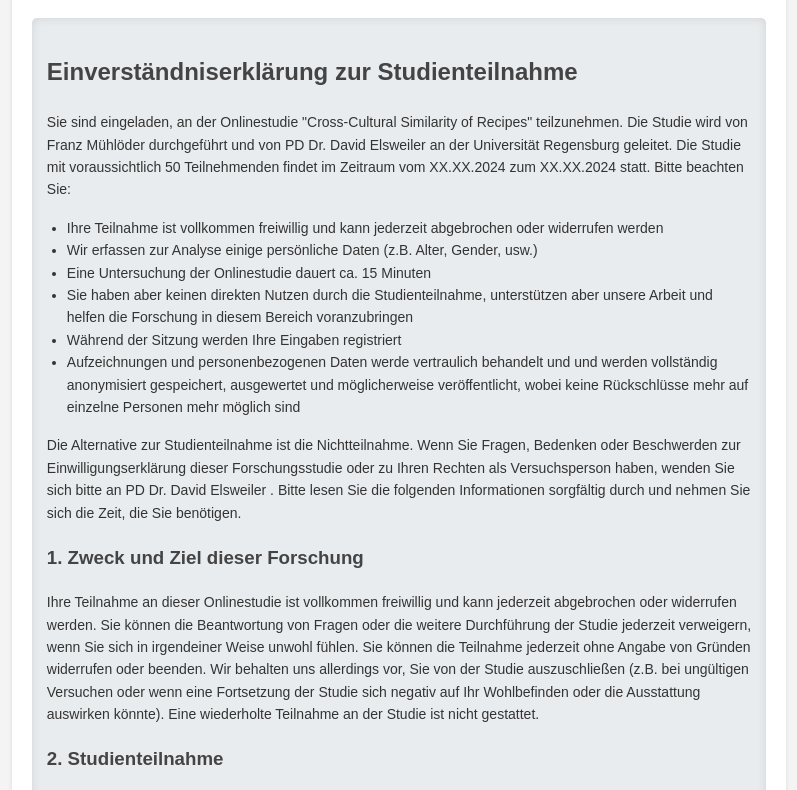
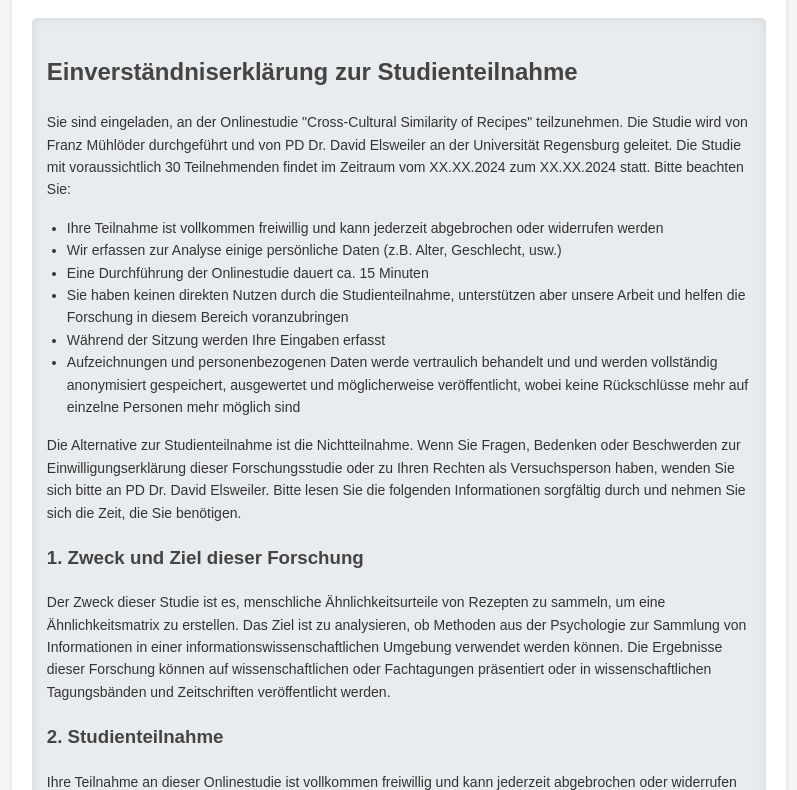
Before and after one commit to mufranz/RecipeWebApp, a website: page public/index.html in a window 1280 px wide. Shown: the part 124-914 px from the top of the page, without its empty margins (241-1038 px from the left). Drawn offline with Linux system fonts and the light colour scheme.

Commit message:
Formulierungen

```diff
--- a/public/index.html
+++ b/public/index.html
@@ -15,20 +15,23 @@
         <!-- Informed Consent Section -->
         <div id="informed-consent">
             <h2>Einverständniserklärung zur Studienteilnahme</h2>
-            <p>Sie sind eingeladen, an der Onlinestudie "Cross-Cultural Similarity of Recipes" teilzunehmen. Die Studie wird von Franz Mühlöder durchgeführt und von PD Dr. David Elsweiler an der Universität Regensburg geleitet. Die Studie mit voraussichtlich 50 Teilnehmenden findet im Zeitraum vom XX.XX.2024 zum XX.XX.2024 statt. Bitte beachten Sie:</p>
+            <p>Sie sind eingeladen, an der Onlinestudie "Cross-Cultural Similarity of Recipes" teilzunehmen. Die Studie wird von Franz Mühlöder durchgeführt und von PD Dr. David Elsweiler an der Universität Regensburg geleitet. Die Studie mit voraussichtlich 30 Teilnehmenden findet im Zeitraum vom XX.XX.2024 zum XX.XX.2024 statt. Bitte beachten Sie:</p>
             <ul>
                 <li>Ihre Teilnahme ist vollkommen freiwillig und kann jederzeit abgebrochen oder widerrufen werden</li>
-                <li>Wir erfassen zur Analyse einige persönliche Daten (z.B. Alter, Gender, usw.)</li>
-                <li>Eine Untersuchung der Onlinestudie dauert ca. 15 Minuten</li>
-                <li>Sie haben aber keinen direkten Nutzen durch die Studienteilnahme, unterstützen aber unsere Arbeit und helfen die Forschung in diesem Bereich voranzubringen</li>
-                <li>Während der Sitzung werden Ihre Eingaben registriert</li>
+                <li>Wir erfassen zur Analyse einige persönliche Daten (z.B. Alter, Geschlecht, usw.)</li>
+                <li>Eine Durchführung der Onlinestudie dauert ca. 15 Minuten</li>
+                <li>Sie haben keinen direkten Nutzen durch die Studienteilnahme, unterstützen aber unsere Arbeit und helfen die Forschung in diesem Bereich voranzubringen</li>
+                <li>Während der Sitzung werden Ihre Eingaben erfasst</li>
                 <li>Aufzeichnungen und personenbezogenen Daten werde vertraulich behandelt und und werden vollständig anonymisiert gespeichert, ausgewertet und möglicherweise veröffentlicht, wobei keine Rückschlüsse mehr auf einzelne Personen mehr möglich sind</li>
               </ul>
 
-              <p>Die Alternative zur Studienteilnahme ist die Nichtteilnahme. Wenn Sie Fragen, Bedenken oder Beschwerden zur Einwilligungserklärung dieser Forschungsstudie oder zu Ihren Rechten als Versuchsperson haben, wenden Sie sich bitte an PD Dr. David Elsweiler . Bitte lesen Sie die folgenden Informationen sorgfältig durch und nehmen Sie sich die Zeit, die Sie benötigen.</p>
+              <p>Die Alternative zur Studienteilnahme ist die Nichtteilnahme. Wenn Sie Fragen, Bedenken oder Beschwerden zur Einwilligungserklärung dieser Forschungsstudie oder zu Ihren Rechten als Versuchsperson haben, wenden Sie sich bitte an PD Dr. David Elsweiler. Bitte lesen Sie die folgenden Informationen sorgfältig durch und nehmen Sie sich die Zeit, die Sie benötigen.</p>
 
               <h3>1. Zweck und Ziel dieser Forschung</h3>
-              <p>Ihre Teilnahme an dieser Onlinestudie ist vollkommen freiwillig und kann jederzeit abgebrochen oder widerrufen werden. Sie können die Beantwortung von Fragen oder die weitere Durchführung der Studie jederzeit verweigern, wenn Sie sich in irgendeiner Weise unwohl fühlen. Sie können die Teilnahme jederzeit ohne Angabe von Gründen widerrufen oder beenden. Wir behalten uns allerdings vor, Sie von der Studie auszuschließen (z.B. bei ungültigen Versuchen oder wenn eine Fortsetzung der Studie sich negativ auf Ihr Wohlbefinden oder die Ausstattung auswirken könnte). Eine wiederholte Teilnahme an der Studie ist nicht gestattet.</p>
+              <p>Der Zweck dieser Studie ist es, menschliche Ähnlichkeitsurteile von Rezepten zu sammeln, um eine Ähnlichkeitsmatrix zu erstellen. Das Ziel ist
+                zu analysieren, ob Methoden aus der Psychologie zur Sammlung von Informationen in einer informationswissenschaftlichen Umgebung verwendet werden können. Die Ergebnisse dieser Forschung können auf
+                wissenschaftlichen oder Fachtagungen präsentiert oder in wissenschaftlichen Tagungsbänden und Zeitschriften
+                veröffentlicht werden.</p>
 
               <h3>2. Studienteilnahme</h3>
               <p>Ihre Teilnahme an dieser Onlinestudie ist vollkommen freiwillig und kann jederzeit abgebrochen oder widerrufen werden. Sie können die Beantwortung von Fragen oder die weitere Durchführung der Studie jederzeit verweigern, wenn Sie sich in irgendeiner Weise unwohl fühlen. Sie können die Teilnahme jederzeit ohne Angabe von Gründen widerrufen oder beenden. Wir behalten uns allerdings vor, Sie von der Studie auszuschließen (z.B. bei ungültigen Versuchen oder wenn eine Fortsetzung der Studie sich negativ auf Ihr Wohlbefinden oder die Ausstattung auswirken könnte). Eine wiederholte Teilnahme an der Studie ist nicht gestattet.</p>
@@ -41,8 +44,6 @@
                 <li>Sie werden insgesamt 10 Mal eine Auswahl von Rezepten erhalten und können optional diese Aufgabe ein zweites Mal durchführen.</li>
                 <li>Im Anschluss an die Studie gibt es noch einen Fragebogen, mit Fragen zu ihren persönlichen Daten und ihrem Kochverhalten. </li>
               </ol>
-
-              <p>Die Bestätigung zur Teilnahme an dieser Studie kann direkt im Anschluss bei den Forschenden eingeholt werden.</p>
 
               <h3>4. Risiken und Nutzen</h3>
               <p>In der Onlinestudie werden Sie keinen unmittelbaren Risiken oder Gefahren ausgesetzt sein. Wie bei allen Computersystemen, auf denen Daten verarbeitet werden, besteht trotz Sicherheitsmaßnahmen ein geringes Risiko eines Datenlecks und des Verlusts vertraulicher oder personenbezogenen Informationen. Sie haben aber keinen direkten Nutzen durch die Studienteilnahme, unterstützen aber unsere Arbeit und helfen die Forschung in diesem Bereich voranzubringen.</p>
@@ -71,8 +72,7 @@
     <!-- Main Survey Content Section (initially hidden) -->
     <div id="main-content" class="screen">
         <h2>Ähnlichkeit von Rezepten</h2>
-        <p>Betrachten Sie die drei zur Auswahls stehenden Rezepte und lesen Sie die Zutatenliste und Anleitung sorgfältig durch. Wählen sie anschließend das Rezept aus (Klick auf das Rezept), das Ihrer Meinung nach <b>am wenigsten</b> zu den anderen passt.
-           Bestätigen Sie ihre Auswahl mit einem Klick auf den <b>"Auswahl speichern"</b> Button am unteren Bildschirmrand.</p>
+        <p style="font-size: larger;">Unter Berücksichtigung aller Informationen, welches Rezept passt nicht zu den anderen?</p>
         <div class="image-container" id="image-container"></div><br>
         <div class="button-container">
             <button onclick="saveChoiceAndReload()">Auswahl speichern</button>
```
